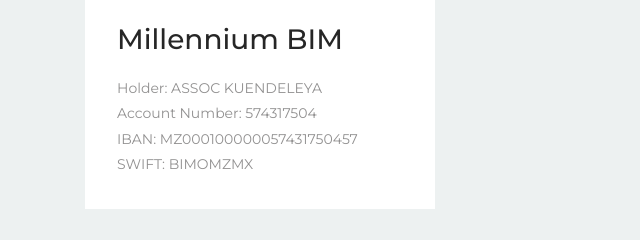
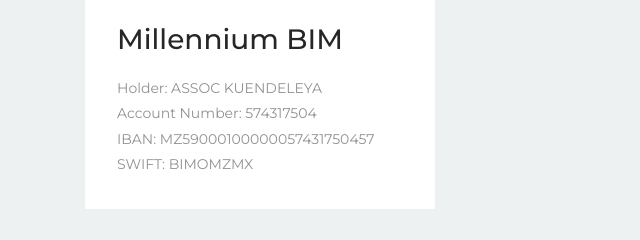
Before and after one commit to kuendeleya/kuendeleya.github.io, a plain HTML site: page en/index.html in a window 1280 px wide. Shown: the part 4320-4560 px from the top of the page, 0-640 px from the left. Drawn offline with Linux system fonts and the light colour scheme.

Commit message:
Include bank data for donation

```diff
--- a/en/index.html
+++ b/en/index.html
@@ -361,7 +361,7 @@
                                             <div class="entry-content">
                                                 <p class="m-0">Holder: ASSOC KUENDELEYA</p>
                                                 <p class="m-0">Account Number: 574317504</p>
-                                                <p class="m-0">IBAN: MZ000100000057431750457</p>
+                                                <p class="m-0">IBAN: MZ59000100000057431750457</p>
                                                 <p class="m-0">SWIFT: BIMOMZMX</p>
                                             </div>
                                         </div>
```
